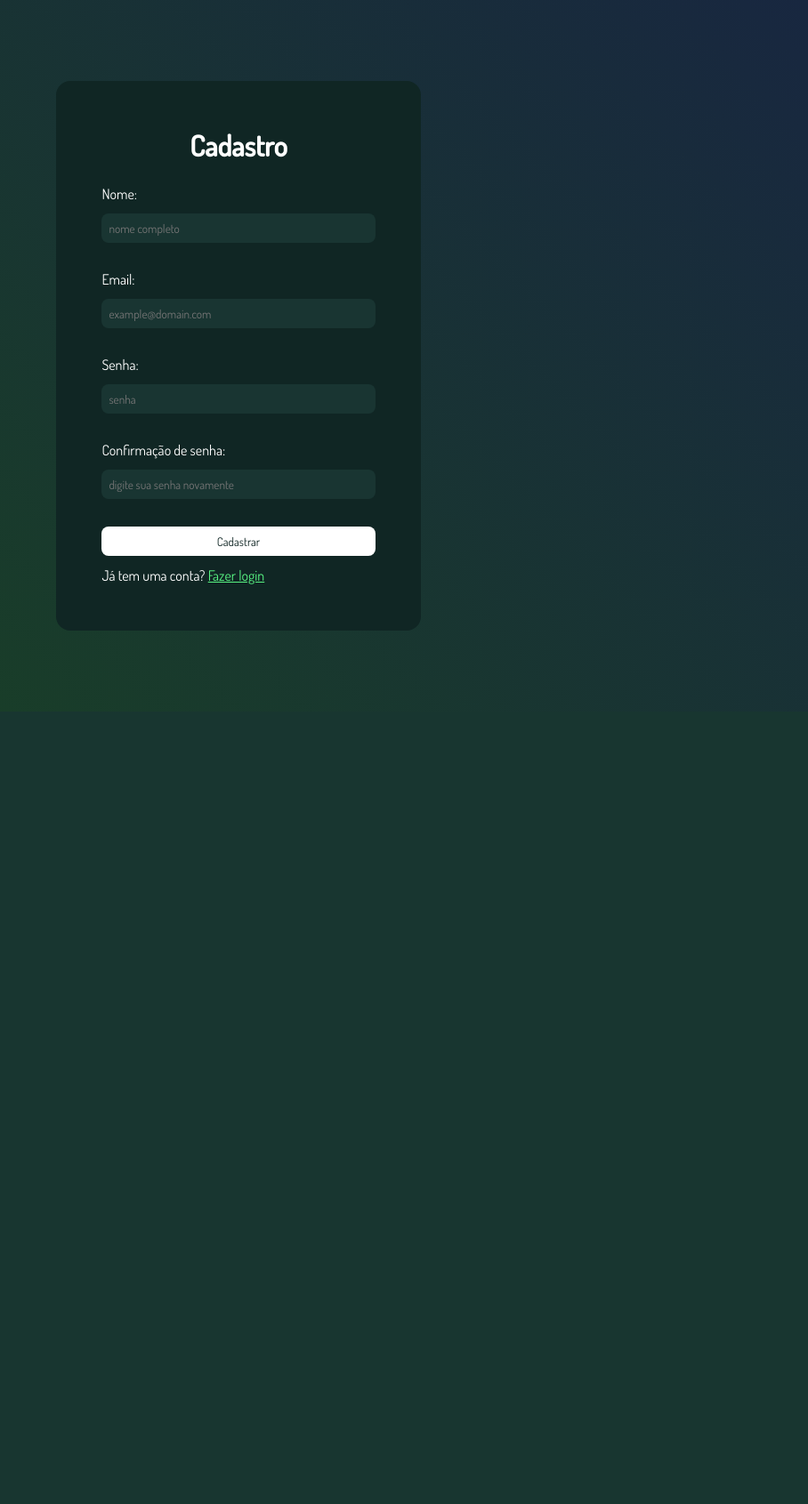
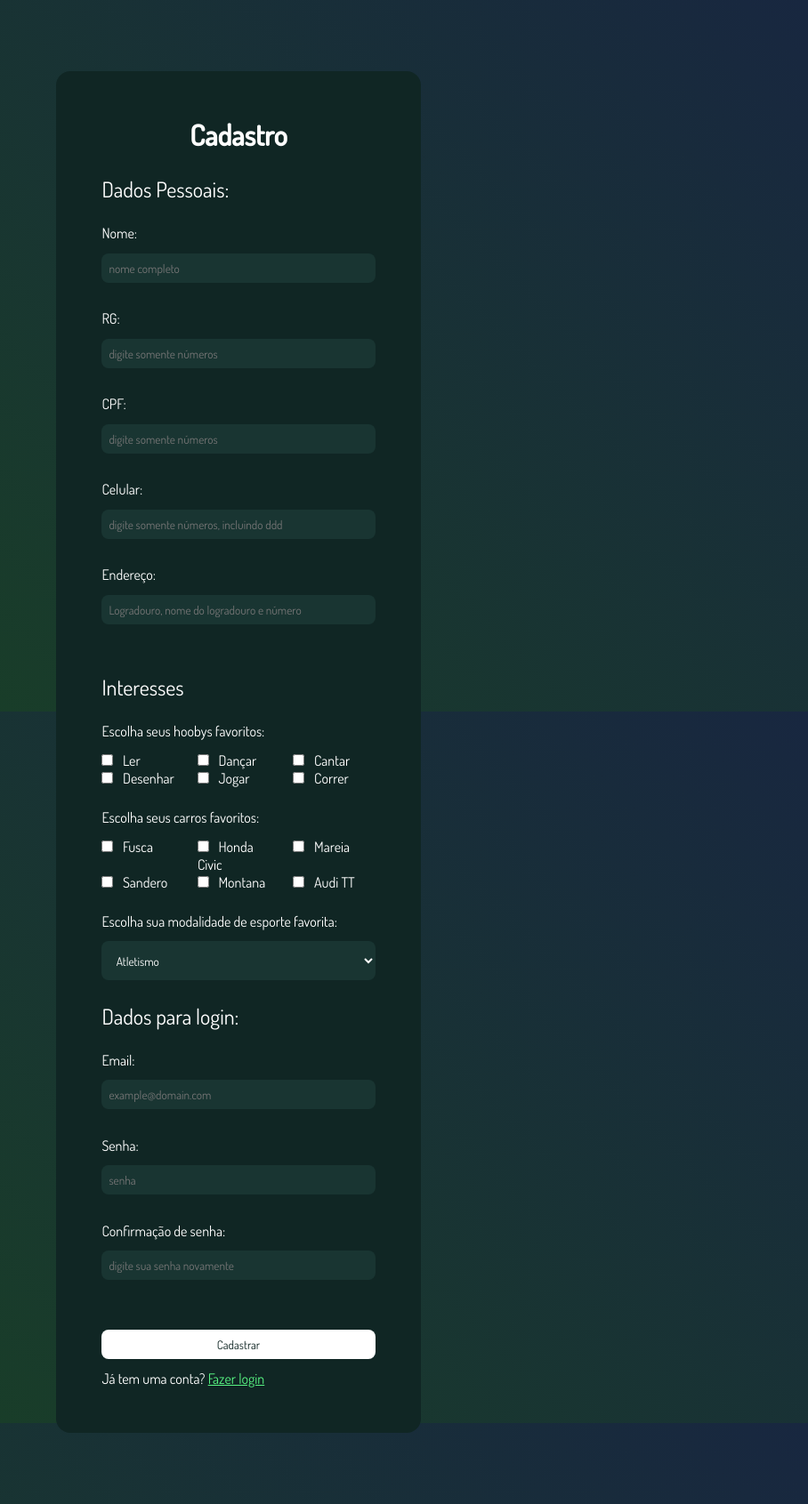
Before and after one commit to NikolyCover/Login-PHP, a PHP site: page /singUp.php in a window 1280 px wide. Shown: the whole page at 89% size, without its empty margins (372-1280 px from the left). Before the commit the page ends 709 px from the top, so only its background shows below. Run offline with PHP 8.4, Linux system fonts and the light colour scheme.

Commit message:
feature: new fields in sin up page

```diff
--- a/singUp.php
+++ b/singUp.php
@@ -10,11 +10,12 @@ session_start()
     <meta charset="UTF-8">
     <meta http-equiv="X-UA-Compatible" content="IE=edge">
     <meta name="viewport" content="width=device-width, initial-scale=1.0">
-    <link rel="stylesheet" href="styles.css">
+    <link rel="stylesheet" href="styles/global.css">
+    <link rel="stylesheet" href="styles/register.css">
     <title>Cadastro</title>
 </head>
 <body>
-    <div class="card">
+    <main class="container">
         <h1>Cadastro</h1>
 
         <?php
@@ -33,26 +34,139 @@ session_start()
 
         ?>
 
-        <form action="register.php" method="POST">
+        <form action="scripts/register.php" method="POST">
+            <fieldset class="form-fieldset">
+                <legend>Dados Pessoais:</legend>
+
                 <div class="textfield">
                     <label for="name">Nome:</label>
-                    <input type="text" name="name" placeholder="nome completo" required>
+                    <input class="input" type="text" name="name" placeholder="nome completo" required>
                 </div>
                 <div class="textfield">
+                    <label for="rg">RG:</label>
+                    <input class="input" type="text" name="rg" placeholder="digite somente números" required>
+                </div>
+                <div class="textfield">
+                    <label for="cpf">CPF:</label>
+                    <input class="input" type="text" name="cpf" placeholder="digite somente números" required>
+                </div>
+                <div class="textfield">
+                    <label for="celphone">Celular:</label>
+                    <input class="input" type="tel" name="celphone" placeholder="digite somente números, incluindo ddd" required>
+                </div>
+                <div class="textfield">
+                    <label for="address">Endereço:</label>
+                    <input class="input" type="text" name="address" placeholder="Logradouro, nome do logradouro e número" required>
+                </div>
+            </fieldset>
+
+            <fieldset class="form-fieldset">
+                <legend>Interesses</legend>
+
+                <div class="checkbox-container">
+                    <p>Escolha seus hoobys favoritos: </p>
+
+                    <div class="checkboxes">
+                        <div class="field">
+                            <input type="checkbox" name="hobbys" id="read" value="ler">
+                            <label for="read">Ler</label>
+                        </div>
+                        <div class="field">
+                            <input type="checkbox" name="hobbys" id="dance" value="dançar">
+                            <label for="dance">Dançar</label>
+                        </div>
+                        <div class="field">
+                            <input type="checkbox" name="hobbys" id="sing" value="cantar">
+                            <label for="sing">Cantar</label>
+                        </div>
+                        <div class="field">
+                            <input type="checkbox" name="hobbys" id="draw" value="desenhar">
+                            <label for="draw">Desenhar</label>
+                        </div>
+                        <div class="field">
+                            <input type="checkbox" name="hobbys" id="play" value="jogar">
+                            <label for="play">Jogar</label>
+                        </div>
+                        <div class="field">
+                            <input type="checkbox" name="hobbys" id="run" value="correr">
+                            <label for="run">Correr</label>
+                        </div>
+                    </div>
+                </div>
+
+                <div class="checkbox-container">
+                    <p>Escolha seus carros favoritos: </p>
+
+                    <div class="checkboxes">
+                        <div class="field">
+                            <input type="checkbox" name="cars" id="fusca" value="fusca">
+                            <label for="fusca">Fusca</label>
+                        </div>
+                        <div class="field">
+                            <input type="checkbox" name="cars" id="civic" value="Honda Civic">
+                            <label for="civic">Honda Civic</label>
+                        </div>
+                        <div class="field">
+                            <input type="checkbox" name="cars" id="mareia" value="Mareia">
+                            <label for="mareia">Mareia</label>
+                        </div>
+                        <div class="field">
+                            <input type="checkbox" name="cars" id="sandero" value="Sandero">
+                            <label for="sandero">Sandero</label>
+                        </div>
+                        <div class="field">
+                            <input type="checkbox" name="cars" id="montana" value="Montana">
+                            <label for="montana">Montana</label>
+                        </div>
+                        <div class="field">
+                            <input type="checkbox" name="cars" id="tt" value="Audi TT">
+                            <label for="tt">Audi TT</label>
+                        </div>
+                    </div>
+                </div>
+
+                <div class="select-container">
+                    <p>Escolha sua modalidade de esporte favorita: </p>
+
+                    <select class="multiple-select">
+                        <option value="Atletismo">Atletismo</option>
+                        <option value="Basquete">Basquete</option>
+                        <option value="Futebol de campo">Futebol de campo</option>
+                        <option value="Futsal">Futsal</option>
+                        <option value="Voleibol ">Voleibol </option>
+                        <option value="Natação">Natação</option>
+                        <option value="Ginástica">Ginástica</option>
+                        <option value="Ciclismo">Ciclismo</option>
+                        <option value="Surfe">Surfe</option>
+                        <option value="Luta">Luta</option>
+                        <option value="Tênis de mesa">Tênis de mesa</option>
+                        <option value="Esgrima">Esgrima</option>
+                        <option value="Badminton">Badminton</option>
+                    </select>
+                </div>
+
+            </fieldset>
+
+            <fieldset class="form-fieldset">
+                <legend>Dados para login:</legend>
+
+                <div class="textfield">
                     <label for="user">Email:</label>
-                    <input type="email" name="user" placeholder="example@domain.com" required>
+                    <input class="input" type="email" name="user" placeholder="example@domain.com" required>
                 </div>
                 <div class="textfield">
                     <label for="password">Senha:</label>
-                    <input type="password" name="password" placeholder="senha" required>
+                    <input class="input" type="password" name="password" placeholder="senha" required>
                 </div>
                 <div class="textfield">
                     <label for="password-confirmation">Confirmação de senha:</label>
-                    <input type="password" name="password-confirmation" placeholder="digite sua senha novamente" required>
+                    <input class="input" type="password" name="password-confirmation" placeholder="digite sua senha novamente" required>
                 </div>
-                <input class="submit" type="submit" value="Cadastrar">
+            </fieldset>
+
+            <input class="input submit" type="submit" value="Cadastrar">
         </form>
-        <p id="sing-up">Já tem uma conta? <a href="index.php">Fazer login</a></p>
-    </div>
+        <p class="change-page">Já tem uma conta? <a href="index.php">Fazer login</a></p>
+    </main>
 </body>
 </html>
--- a/styles.css
+++ b/styles/global.css
@@ -10,20 +10,18 @@
 
 body {
     background-image: linear-gradient(45deg, #194224, #182740);
-    height: 100vh;
-    width: 100vw;
+    background-size: cover;
+    background-attachment: fixed;
     display: flex;
     justify-content: center;
     align-items: center;
 }
 
-.card {
-    position: absolute;
+.container {
     background-color: #102624;
     width: 32vw;
     padding: 4%;
     border-radius: 16px;
-    margin: 50px;
 }
 
 @media screen and (max-width: 1000px) {
@@ -32,12 +30,12 @@ body {
     }
   }
 
-.card h1 {
+.container h1 {
     margin-bottom: 8%;
     text-align: center;
 }
 
-form input {
+form .input {
     border-radius: 8px;
     border: none;
     width: 100%;
@@ -57,19 +55,19 @@ form input {
     outline: solid 1px #FFF;
 }
 
-form .submit {
+.submit {
     background-color: #FFF;
     color: #102624;
     transition: all .2s
 }
 
-form .submit:hover, form .submit:focus {
+.submit:hover, .submit:focus {
     background-color: #071211;
     color: #FFF;
     outline: none;
 }
 
-form .submit:active {
+.submit:active {
     background-color: #194224;
     color: #FFF;
 }
@@ -89,11 +87,11 @@ form .submit:active {
     margin-bottom: 4%;
 }
 
-#sing-up {
+.change-page {
     margin-top: 4%;
 }
 
-#sing-up a {
+.change-page a {
     color: #58f583;
     text-decoration: underline;
 }
--- /dev/null
+++ b/styles/register.css
@@ -0,0 +1,44 @@
+.container {
+    margin: 10vh 0;
+}
+
+.form-fieldset {
+    border: none;
+    padding: 8% 0;
+}
+
+.form-fieldset legend {
+    font-size: 18pt;
+}
+
+.checkbox-container {
+    margin-bottom: 8%;
+}
+
+.checkboxes {
+    margin-top: 4%;
+    display: flex;
+    justify-content: space-between;
+    flex-wrap: wrap;
+}
+
+.checkboxes .field {
+    min-width: 30%;
+}
+
+.checkboxes .field label {
+    margin-left: 8%;
+}
+
+.select-container p {
+    margin-bottom: 4%;
+}
+
+.multiple-select {
+    color: #FFF;
+    background-color: #193532;
+    border: none;
+    padding: 4%;
+    width: 100%;
+    border-radius: 8px;
+}
--- a/sucess.php
+++ b/sucess.php
@@ -19,6 +19,6 @@
 
 <?php
 
-include('checkLogin.php');
+include('scripts/checkLogin.php');
 
 ?>
```
Also changed, not shown: index.php (+8 -8 lines), scripts/checkLogin.php (renamed from checkLogin.php), scripts/connection.php (renamed from connection.php), scripts/login.php (renamed from login.php), scripts/register.php (renamed from register.php), styles/login.css (added).
